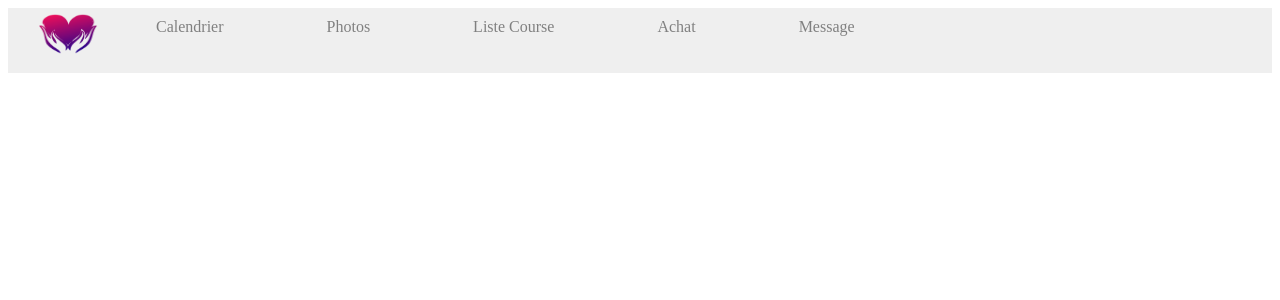
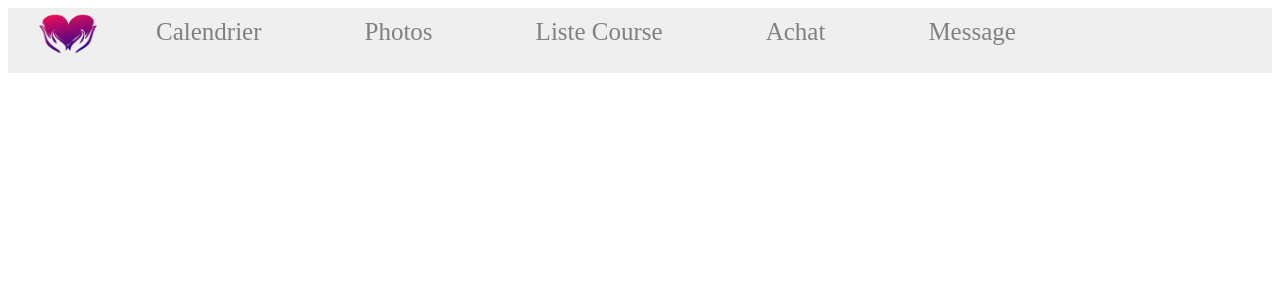
Before and after one commit to JuSon78/JuSon78.github.io, a PHP site: page /Pages/Achat.html in a window 1280 px wide. Shown: the top 300 px of the page. Run offline with PHP 8.4, Linux system fonts and the light colour scheme.

Commit message:
modif header

```diff
--- a/Style/Header_Footer.css
+++ b/Style/Header_Footer.css
@@ -24,6 +24,7 @@ ul {
 li {
     margin-left:3px;
     float: left;
+    font-size: 25px;
 }
 
 ul li a {
```
